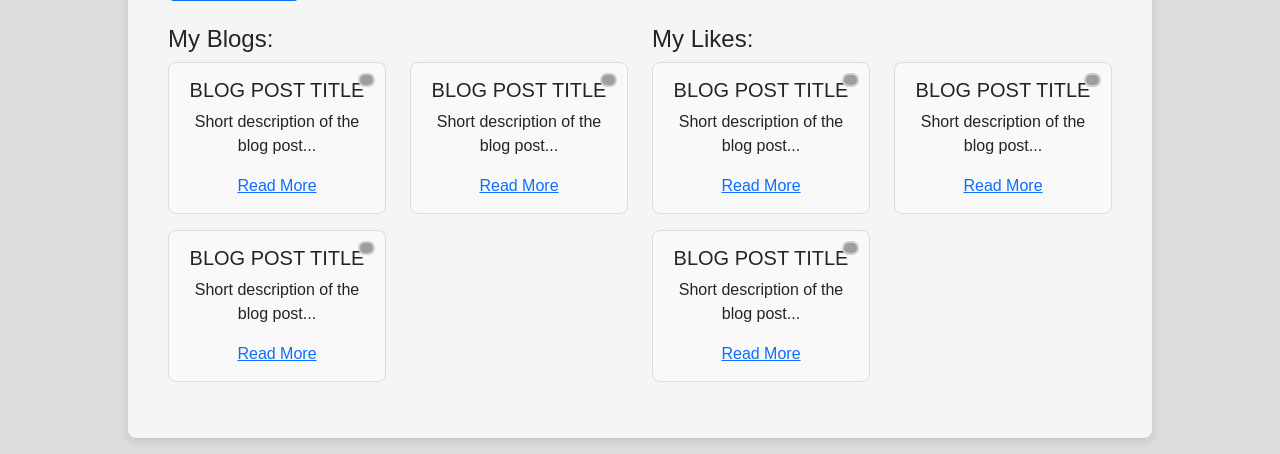
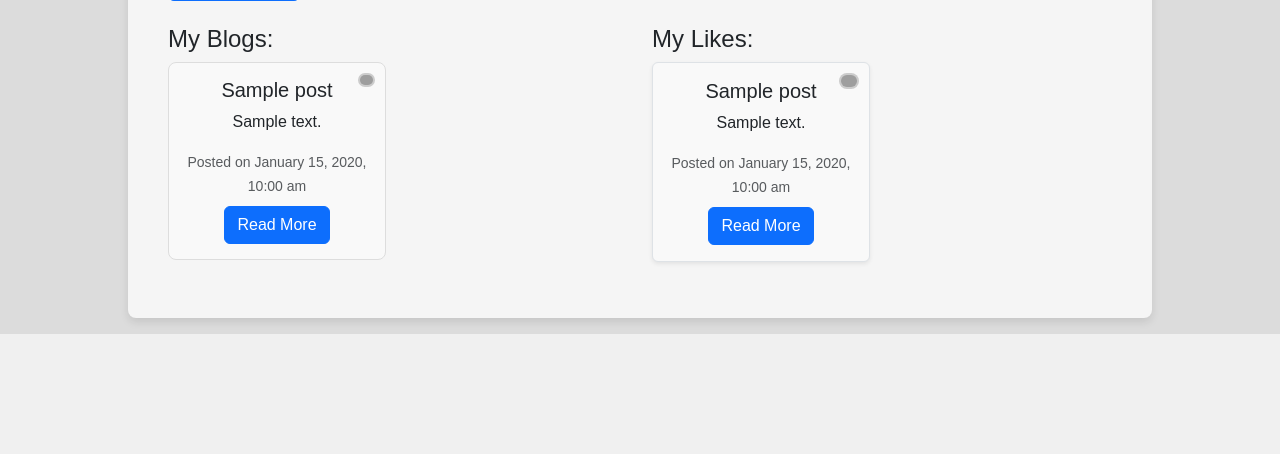
Before and after one commit to travis-frank/360Blog, a PHP site: page /userDash.php in a window 1280 px wide. Shown: the part 576-1030 px from the top of the page. After the commit the page ends 910 px from the top, so only its background shows below. Run offline with PHP 8.4, Linux system fonts and the light colour scheme; the visitor is signed in with stand-in values (Sample User, id 1); tables that the repository leaves empty or names only in its code hold one stand-in row (values such as "Sample post"); grey boxes are pictures that could not be loaded.

Commit message:
display users posts/likes in profile

```diff
--- a/src/frontend/userDash.php
+++ b/src/frontend/userDash.php
@@ -20,7 +20,7 @@
     $user = $result->fetch_assoc();
 
     // Fetch user blog posts
-    $postQuery = $conn->prepare("SELECT user_id, title, description FROM posts WHERE user_id = ?");
+    $postQuery = $conn->prepare("SELECT post_id, user_id, title, description, created_at FROM posts WHERE user_id = ?");
     $postQuery->bind_param("i", $user_id);
     $postQuery->execute();
     $posts = $postQuery->get_result();
@@ -122,62 +122,61 @@
             <div class="col-md-6">
             <h4>My Blogs:</h4>
             <div class="row">
+                <?php if ($posts->num_rows > 0): ?>
+                    <?php while ($post = $posts->fetch_assoc()): ?>
                         <div class="col-md-6 mb-3">
                             <div class="blog-post">
                                 <img src="../../Images/pencil-square.svg" alt="Blog Post">
-                                <h5>BLOG POST TITLE</h5>
-                                <p>Short description of the blog post...</p>
-                                <a href="#">Read More</a>
+                                <h5><?= htmlspecialchars($post['title'] ?? 'Untitled') ?></h5>
+                                <p><?= htmlspecialchars($post['description'] ?? '') ?></p>
+                                <small class="text-muted">Posted on
+                                <?= !empty($post['created_at']) ? date("F j, Y, g:i a", strtotime($post['created_at'])) : '<em>Unknown date</em>' ?>
+                                </small><br>
+                                <a href="blogPost.php?post_id=<?= (int)$post['post_id'] ?>" class="btn btn-primary mt-2">Read More</a>
                             </div>
                         </div>
-                        <div class="col-md-6 mb-3">
-                            <div class="blog-post">
-                                <img src="../../Images/pencil-square.svg" alt="Blog Post">
-                                <h5>BLOG POST TITLE</h5>
-                                <p>Short description of the blog post...</p>
-                                <a href="#">Read More</a>
-                            </div>
-                        </div>
-                        <div class="col-md-6 mb-3">
-                            <div class="blog-post">
-                                <img src="../../Images/pencil-square.svg" alt="Blog Post">
-                                <h5>BLOG POST TITLE</h5>
-                                <p>Short description of the blog post...</p>
-                                <a href="#">Read More</a>
-                            </div>
-                        </div>
+                    <?php endwhile; ?>
+                <?php else: ?>
+                    <p>No blog posts yet.</p>
+                <?php endif; ?>
             </div>
         </div>
 
         <div class="col-md-6">
             <h4>My Likes:</h4>
             <div class="row">
+                <?php
+                $likeQuery = $conn->prepare("
+                    SELECT p.post_id, p.title, p.description, p.created_at
+                    FROM likes l
+                    JOIN posts p ON l.post_id = p.post_id
+                    WHERE l.user_id = ?
+                ");
+                $likeQuery->bind_param("i", $user_id);
+                $likeQuery->execute();
+                $likedPosts = $likeQuery->get_result();
+                ?>
+
+                <?php if ($likedPosts->num_rows > 0): ?>
+                    <?php while ($like = $likedPosts->fetch_assoc()): ?>
                         <div class="col-md-6 mb-3">
-                            <div class="liked-post">
-                                <img src="../../Images/heart.png" alt="Liked Post">
-                                <h5>BLOG POST TITLE</h5>
-                                <p>Short description of the blog post...</p>
-                                <a href="#">Read More</a>
+                            <div class="liked-post p-3 border rounded shadow-sm">
+                                <img src="../../Images/heart.png" alt="Liked Post" class="mb-2" style="width: 20px;">
+                                <h5><?= htmlspecialchars($like['title'] ?? 'Untitled') ?></h5>
+                                <p><?= htmlspecialchars($like['description'] ?? '') ?></p>
+                                <small class="text-muted">
+                                    Posted on <?= !empty($like['created_at']) ? date("F j, Y, g:i a", strtotime($like['created_at'])) : '<em>Unknown date</em>' ?>
+                                </small><br>
+                                <a href="blogPost.php?post_id=<?= isset($like['post_id']) ? (int)$like['post_id'] : 0; ?>" class="btn btn-primary mt-2">Read More</a>
                             </div>
                         </div>
-                        <div class="col-md-6 mb-3">
-                            <div class="liked-post">
-                                <img src="../../Images/heart.png" alt="Liked Post">
-                                <h5>BLOG POST TITLE</h5>
-                                <p>Short description of the blog post...</p>
-                                <a href="#">Read More</a>
+                    <?php endwhile; ?>
+                <?php else: ?>
+                    <p>You haven't liked any posts yet.</p>
+                <?php endif; ?>
             </div>
         </div>
-                        <div class="col-md-6 mb-3">
-                            <div class="liked-post">
-                                <img src="../../Images/heart.png" alt="Liked Post">
-                                <h5>BLOG POST TITLE</h5>
-                                <p>Short description of the blog post...</p>
-                                <a href="#">Read More</a>
-                            </div>
-                        </div>
-                    </div>
-                </div>
+
             </div>
         </div>
     </div>
```
Also changed, not shown: src/frontend/blogPost.php (+21 -4 lines), src/frontend/php/handleLike.php (added, +37 -0 lines). Lines whose indentation alone changed are shown as unchanged.
